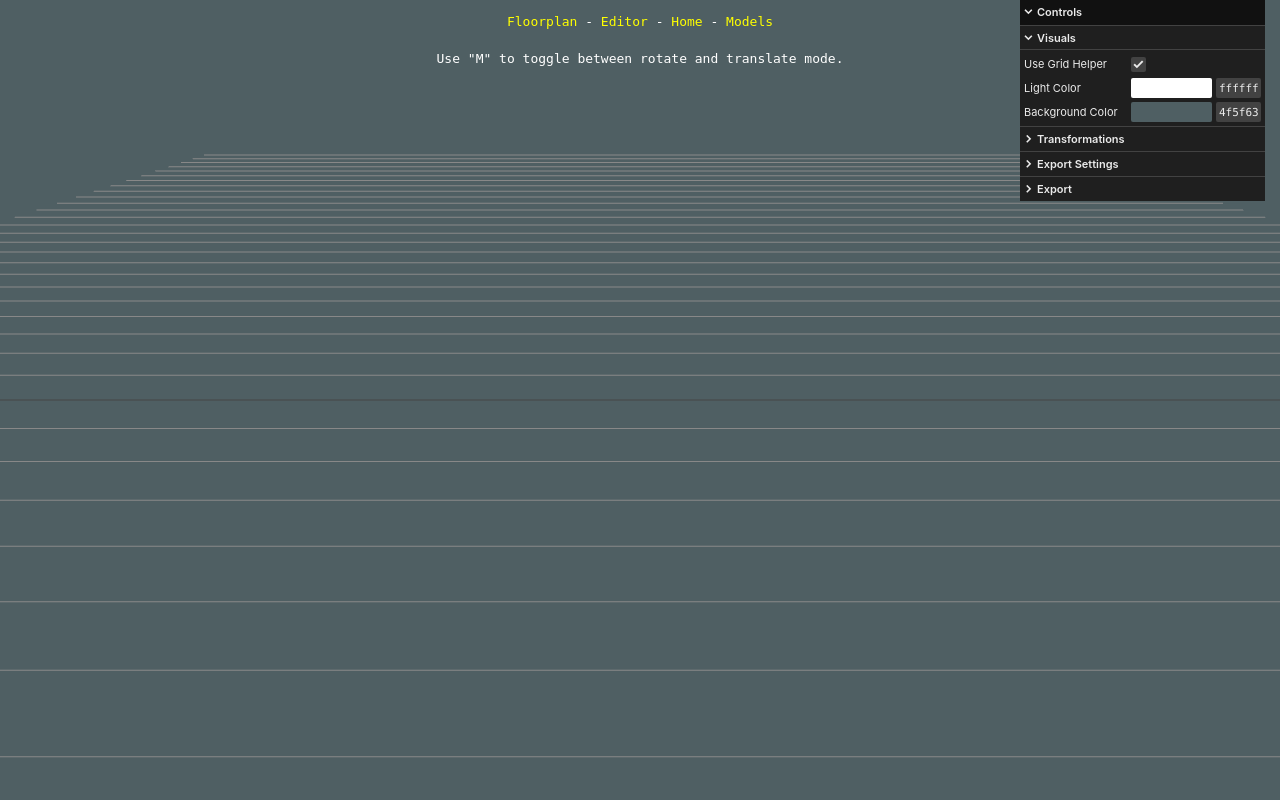
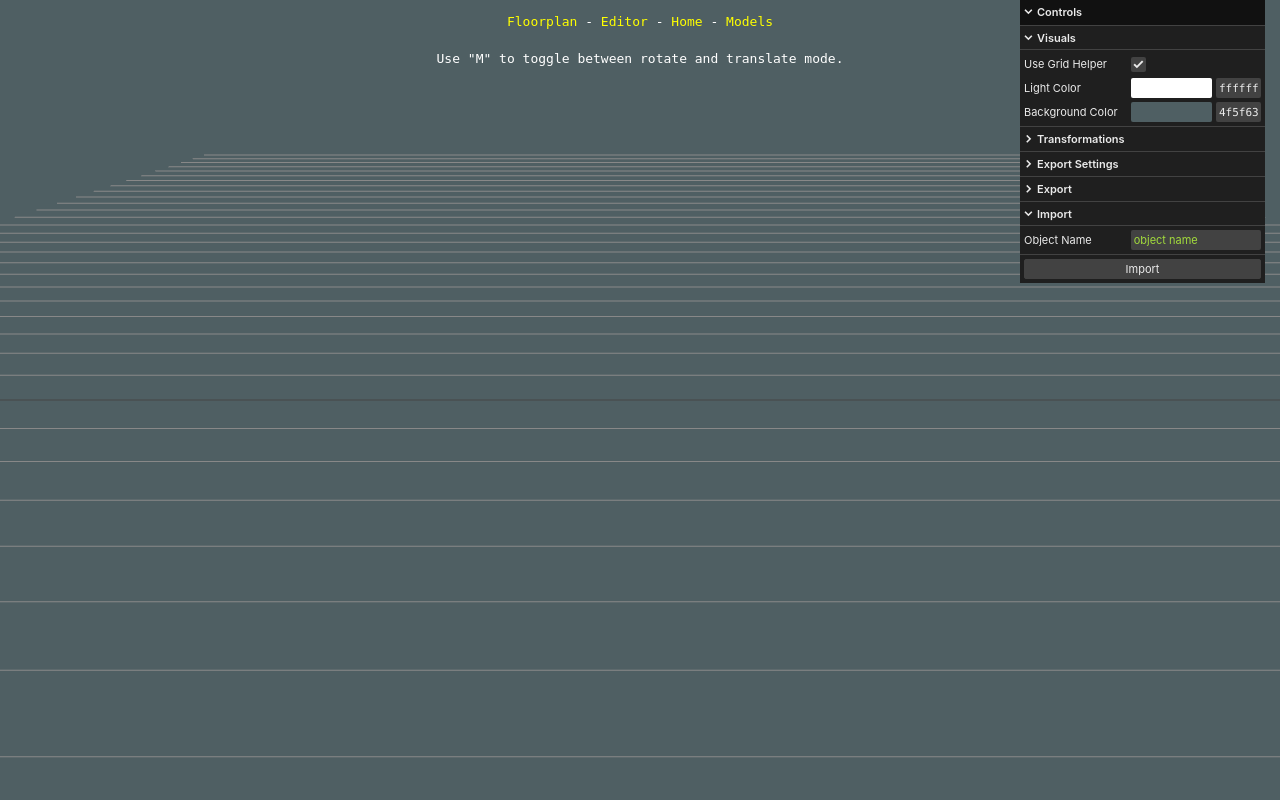
Before and after one commit to adelelwan24/Digital-Twin-Modeling, a Flask app: template templates/editor.html in a window 1280 px wide. Run offline with Flask 3, Linux system fonts and the light colour scheme; the template is opened without the code that fills it, so the values that code supplies are empty; some libraries are stand-ins or nearby versions.

Commit message:
Feature: Add importing a new object in the editor

```diff
--- /dev/null
+++ b/static/js/importer.js
@@ -0,0 +1,36 @@
+import { GLTFLoader } from 'three/addons/loaders/GLTFLoader.js';
+
+/**
+ * Loads a GLTF object from the given path.
+ * @param {string} path - The path to the GLTF file.
+ * @returns {Promise<Object3D>} - A promise that resolves with the loaded GLTF object.
+ */
+export function loadGLTFObject(path) {
+    return new Promise((resolve, reject) => {
+        const loader = new GLTFLoader();
+
+        loader.load(
+            path,
+            (gltf) => {
+                resolve(gltf.scene);
+            },
+            // called while loading is progressing
+            function ( xhr ) {
+                console.log( Math.round( xhr.loaded / xhr.total * 100 ) + '% loaded' );
+            },
+            (error) => {
+                reject(error);
+            }
+        );
+    });
+}
+
+// // Usage example
+// loadGLTFObject('/path/to/your/model.glb')
+//     .then((gltfObject) => {
+//         console.log('GLTF Object loaded:', gltfObject);
+//         // Add the object to your scene here
+//     })
+//     .catch((error) => {
+//         console.error('Error loading GLTF Object:', error);
+//     });
--- a/templates/editor.html
+++ b/templates/editor.html
@@ -37,6 +37,7 @@
 			import { GUI } from 'three/addons/libs/lil-gui.module.min.js';
 
 			import {exportGLTF} from '/js/exporter.js'
+			import {loadGLTFObject} from '/js/importer.js'
 
 			let container;
 			let camera, scene, renderer, amplight, gridHelper;
@@ -68,6 +69,8 @@
 				ExportModels : exportObjects,
 				ExportFloorplan : exportFloorplan,
 				ExportObject : exportObject,
+				Import: importObject,
+				obj_name : 'object name'
             }
 
 			const mouse = new THREE.Vector2(), raycaster = new THREE.Raycaster();
@@ -212,9 +215,31 @@
 				e.add( params, 'ExportObject' ).name( 'Export Object' );
 				e.close()
 
+				const i = gui.addFolder( "Import")
+				i.add(params, 'obj_name').name("Object Name")
+				gui.add(params, 'Import')
+
 				// gui.close();
 			}
 			// ################################ <=========> #############################
+			function importObject() {
+				loadGLTFObject('/models/objects/' + params.obj_name)
+					.then((gltfObject) => {
+						console.log('GLTF Object loaded:', gltfObject);
+						scene.add(gltfObject)
+						groups.push(gltfObject)
+						gltfObject.scale.setScalar(2);
+						gltfObject.castShadow = true;
+						gltfObject.receiveShadow = true;
+
+						// Add the object to your scene here
+					})
+					.catch((error) => {
+						alert("The object '" +params.obj_name + "' doesn't exist. Please look for the available model in the models page and objects section.");
+						console.error('Error loading GLTF Object:', error);
+
+					});
+			}
 			function exportScene() {
 				exportGLTF( scene , params);
 			}
```
